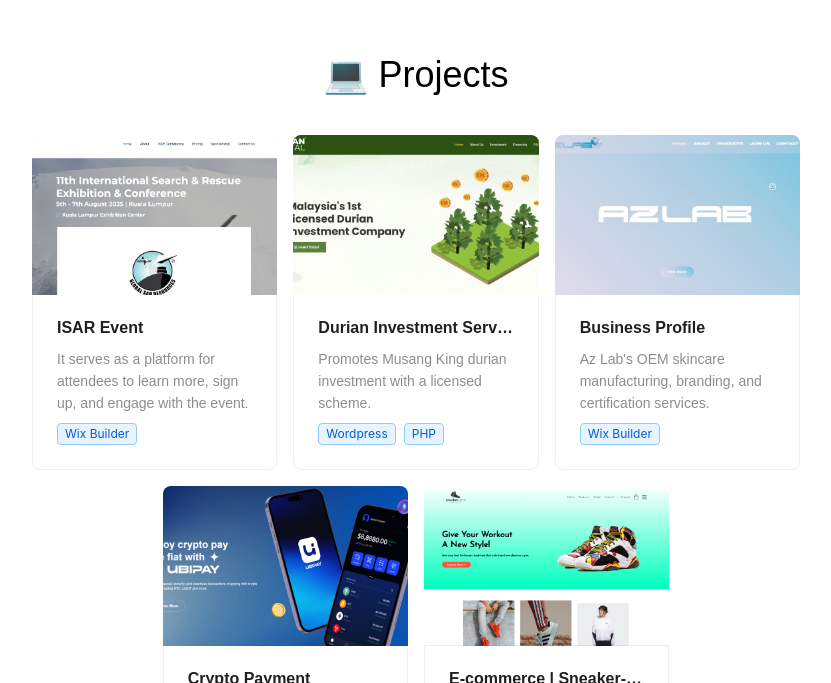
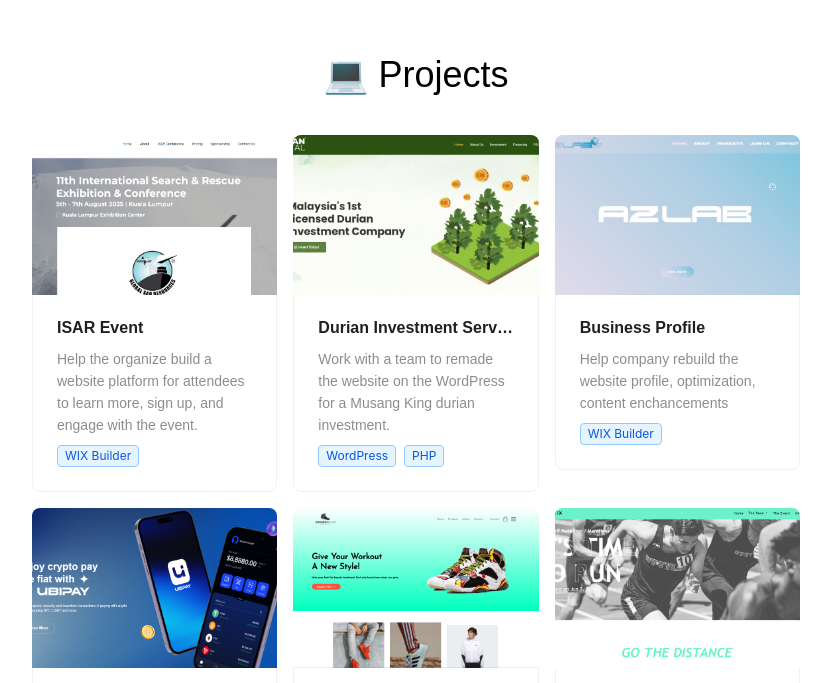
Before and after one commit to TanZeQuan/My-Portco, a React (Vite) app: page / in a window 1280 px wide. Shown: the part 2117-2800 px from the top of the page, without its empty margins (352-1183 px from the left). Built offline with nearby package versions, Linux system fonts and the light colour scheme.

Commit message:
Latest Updated

```diff
--- a/src/components/Home.jsx
+++ b/src/components/Home.jsx
@@ -44,6 +44,10 @@ const Home = () => {
             </span>{" "}
             and a background in supporting <span className="bg-gray-200 px-1 rounded">website content management and development.</span>
           </p>
+
+          <div  className="px-6 sm:px-6 py-2 sm:py-3 text-md sm:text-lg font-semibold text-teal-600 border-0 border-teal-600 rounded-lg shadow-md transition-all transform hover:scale-105 hover:bg-teal-600 hover:text-white m-1 sm:m-2 block sm:inline-block text-center">
+              <a href="https://drive.google.com/file/d/1O9oBOe0QCdAQLZF8_UtffXWdS6fxmqki/view?usp=sharing" target="_blank">Get My Resume</a>
+          </div>
         </div>
 
         {/* Social Media Icons */}
--- a/src/components/Projects.jsx
+++ b/src/components/Projects.jsx
@@ -7,31 +7,31 @@ const projects = [
   {
     title: "ISAR Event",
     description:
-      "It serves as a platform for attendees to learn more, sign up, and engage with the event.",
-    techStack: ["Wix Builder"],
+      "Help the organize build a website platform for attendees to learn more, sign up, and engage with the event.",
+    techStack: ["WIX Builder"],
     image: "/project-1.png",
     link: "https://www.isarconference.com",
   },
   {
     title: "Durian Investment Services",
     description:
-      "Promotes Musang King durian investment with a licensed scheme.",
-    techStack: ["Wordpress", "PHP"],
+      "Work with a team to remade the website on the WordPress for a Musang King durian investment.",
+    techStack: ["WordPress", "PHP"],
     image: "/project-2.png",
     link: "https://duriancapital.com.my",
   },
   {
     title: "Business Profile",
     description:
-      "Az Lab's OEM skincare manufacturing, branding, and certification services.",
-    techStack: ["Wix Builder"],
+      "Help company rebuild the website profile, optimization, content enchancements",
+    techStack: ["WIX Builder"],
     image: "/project-3.png",
     link: "https://azlab1301.wixsite.com/my-site",
   },
   {
-    title: "Crypto Payment",
+    title: "Web 3 Project",
     description:
-      "Digital payment solutions for businesses, enabling secure and seamless transactions.",
+      "Assisted in front-end updates, optimizations, and content enhancements for improved performance and UX.",
     techStack: ["React.js", "TailwindCSS", "Node.js"],
     image: "/project-4.png",
     link: "https://www.myubipay.com/",
@@ -42,6 +42,13 @@ const projects = [
     techStack: ["HTML", "CSS"],
     image: "/project-5.png",
     link: "https://relaxed-cuchufli-975b56.netlify.app/",
+  },
+  {
+    title: "Ticket | Marathon",
+    description: "College project",
+    techStack: ["HTML", "CSS","JAVASCRIPT"],
+    image: "/project-6.png",
+    link: "https://zq-project.netlify.app/",
   },
 ];
 
```
Also changed, not shown: public/project-6.png (added).
